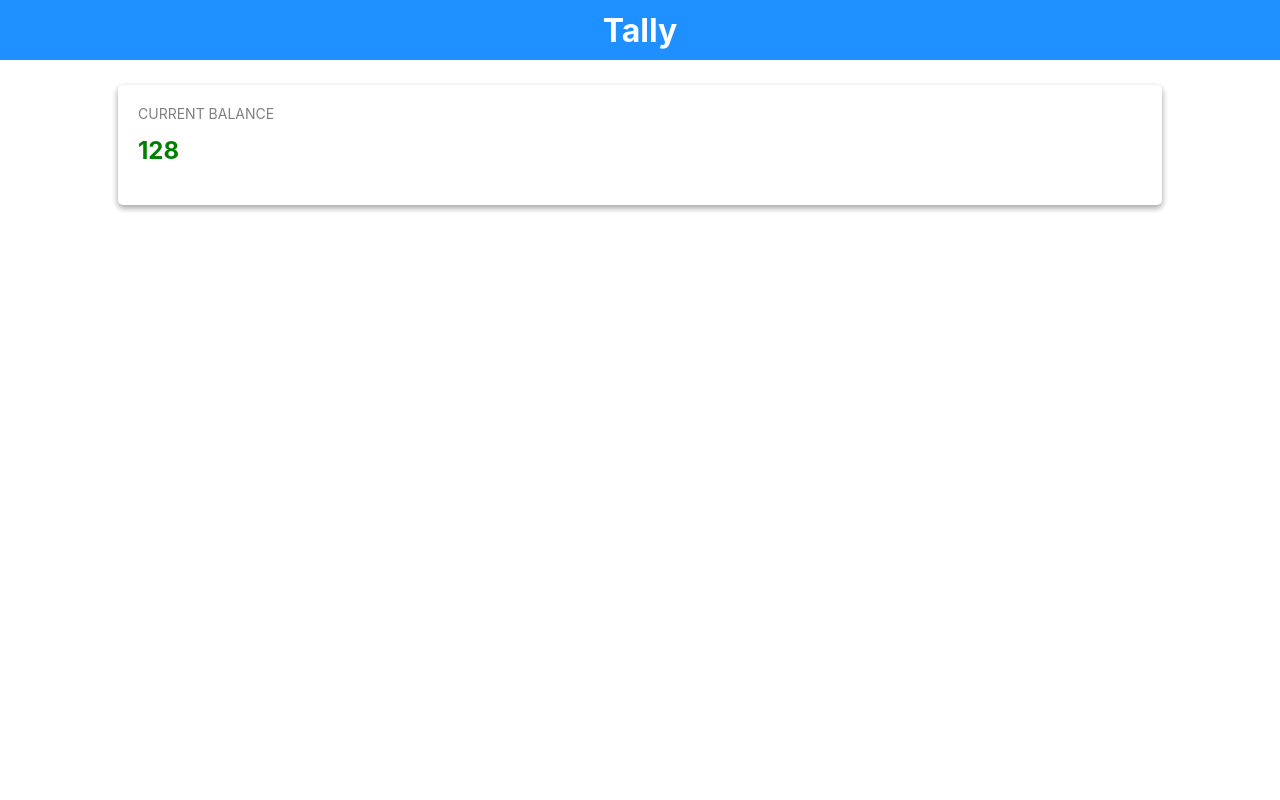
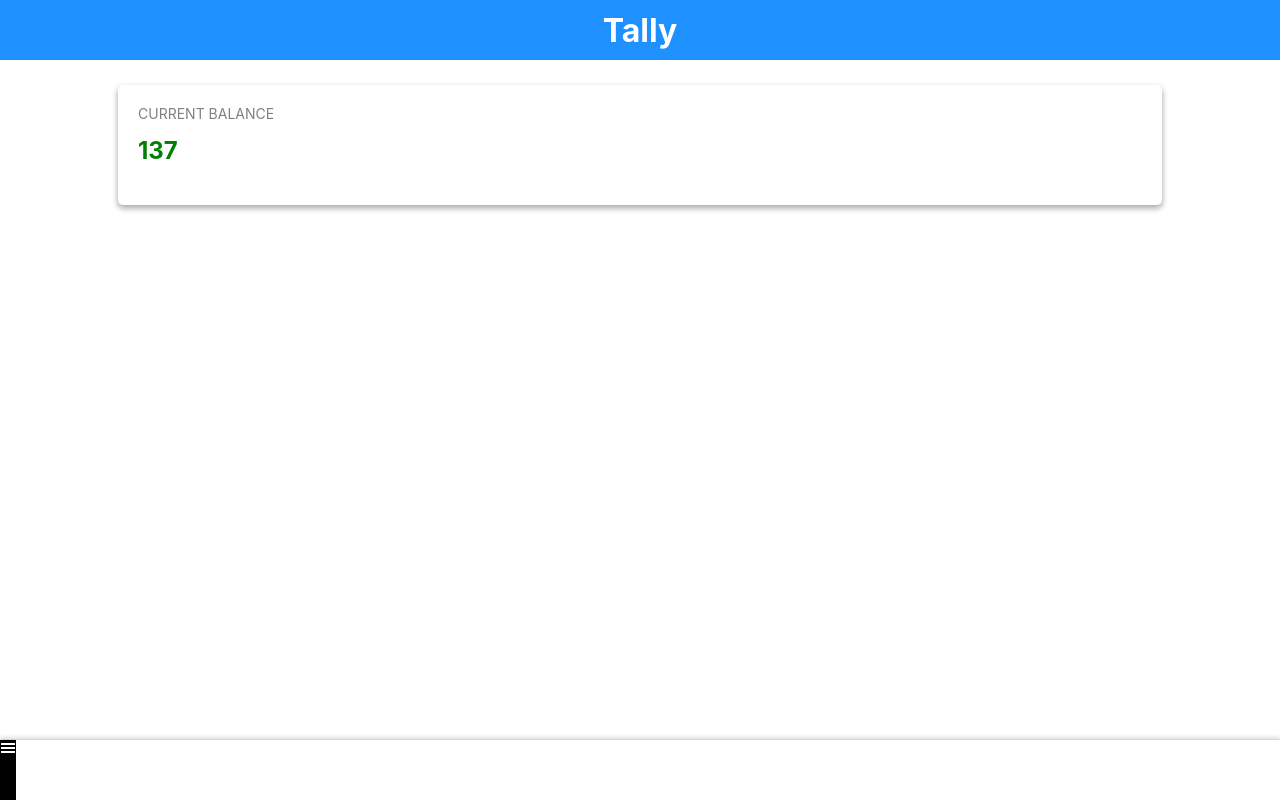
Before and after one commit to MGS1993/Tally, a React (Create React App) app: page / in a window 1280 px wide. Built offline with nearby package versions, Linux system fonts and the light colour scheme.

Commit message:
added Icon component

```diff
--- a/package.json
+++ b/package.json
@@ -8,6 +8,7 @@
     "@testing-library/user-event": "^12.8.3",
     "react": "^17.0.2",
     "react-dom": "^17.0.2",
+    "react-icons": "^4.3.1",
     "react-router-dom": "^6.0.1",
     "react-scripts": "4.0.3",
     "web-vitals": "^1.1.2"
--- a/src/App.css
+++ b/src/App.css
@@ -2,3 +2,10 @@
   margin: 0;
   padding: 0;
 }
+
+.App {
+  display: flex;
+  flex-direction: column;
+  height: 100vh;
+  width: 100vw;
+}
--- a/src/Pages/Home.js
+++ b/src/Pages/Home.js
@@ -4,7 +4,7 @@ import TallyDisplay from "../components/TallyDisplay";
 
 const Home = () => {
   const users = {
-    currentUser: { name: "Manuel", paidFor: 300 },
+    currentUser: { name: "Manuel", paidFor: 309 },
     otherUser: { name: "Victoria", paidFor: 172 },
   };
   return (
--- a/src/ReactRoutes.js
+++ b/src/ReactRoutes.js
@@ -3,6 +3,7 @@ import { BrowserRouter, Routes, Route } from "react-router-dom";
 
 import Header from "./components/Header";
 import Home from "./Pages/Home";
+import NavFooter from "./components/NavFooter";
 
 const ReactRouter = () => {
   return (
@@ -11,6 +12,7 @@ const ReactRouter = () => {
       <Routes>
         <Route path="/" element={<Home />} />
       </Routes>
+      <NavFooter />
     </BrowserRouter>
   );
 };
--- /dev/null
+++ b/src/components/Icon.js
@@ -0,0 +1,25 @@
+import React from "react";
+
+const Icon = ({
+  size,
+  backgroundColor = "#000",
+  iconColor = "#fff",
+  IconName,
+}) => {
+  return (
+    <div
+      style={{
+        width: size,
+        height: size,
+        borderRadius: size / 2,
+        backgroundColor,
+        justifyContent: "center",
+        alignItems: "center",
+      }}
+    >
+      <IconName color={iconColor} size={size * 0.5} />
+    </div>
+  );
+};
+
+export default Icon;
--- /dev/null
+++ b/src/components/NavFooter.js
@@ -0,0 +1,16 @@
+import React from "react";
+import styles from "../cssModules/NavFooter.module.css";
+
+import { GiHamburgerMenu } from "react-icons/gi";
+
+import Icon from "./Icon";
+
+const NavFooter = () => {
+  return (
+    <div className={styles.mainWrapper}>
+      <Icon id="burger" IconName={GiHamburgerMenu} />
+    </div>
+  );
+};
+
+export default NavFooter;
--- /dev/null
+++ b/src/cssModules/NavFooter.module.css
@@ -0,0 +1,8 @@
+.mainWrapper {
+  box-shadow: 0 -3px 4px rgba(0, 0, 0, 0.12), 0 1px 2px;
+  bottom: 0;
+  display: flex;
+  height: 60px;
+  position: absolute;
+  width: 100vw;
+}
```
Also changed, not shown: 2 other files (tests, documents, lock files or other folders).
